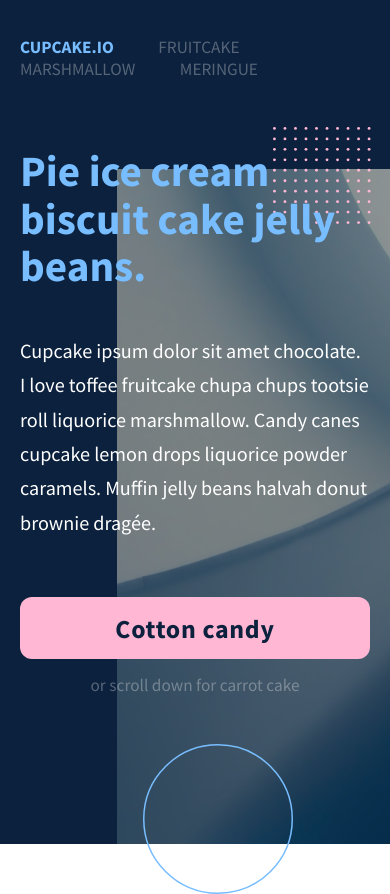
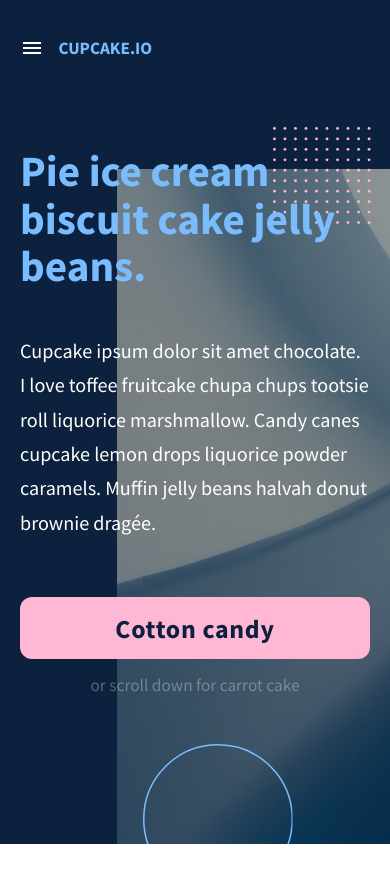
Before and after one commit to marcusbillman/Cupcake.io, a plain HTML site: page index.html in a window 390 px wide. Drawn offline with Linux system fonts and the light colour scheme.

Commit message:
Make navbar responsive, add clip-path to circle

```diff
--- a/css/main.scss
+++ b/css/main.scss
@@ -36,6 +36,11 @@ p {
     min-width: 3rem;
 }
 
+a {
+    text-decoration: none;
+    color: inherit;
+}
+
 .container {
     padding: 0 100px;
     margin: 0 auto;
@@ -43,16 +48,26 @@ p {
     max-width: 1600px;
 }
 
+header {
+    margin-top: 5rem;
+    position: fixed;
+    width: 100%;
+    z-index: 10;
+}
+
 nav {
-    padding-top: 5rem;
-    position: fixed;
-    z-index: 10;
+    display: flex;
+    align-items: center;
+
+    .nav-menu {
+        display: none;
+        margin-right: 2rem;
+    }
 
     .nav-link {
         font-weight: normal;
         color: white;
         opacity: 0.3;
-        text-decoration: none;
         font-size: 2.4rem;
         display: inline-block;
         margin-right: 6rem;
@@ -124,6 +139,7 @@ nav {
         width: 220px;
         bottom: -100px;
         right: 25%;
+        clip-path: inset(0 0 100px 0);
     }
 }
 
@@ -133,7 +149,6 @@ nav {
     font-size: 3.6rem;
     font-weight: bold;
     letter-spacing: 0.1rem;
-    text-decoration: none;
     background: $clr-pink-accent;
     color: $clr-blue-darkest;
     padding: 2rem 6rem;
@@ -165,7 +180,7 @@ nav {
     }
 }
 
-@media only screen and (max-width: 550px) {
+@media only screen and (max-width: 650px) {
     .container {
         padding: 0 20px;
     }
@@ -176,6 +191,16 @@ nav {
 
     p {
         font-size: 2.8rem;
+    }
+
+    nav {
+        .nav-menu {
+            display: inline;
+        }
+
+        .nav-link:not(.nav-link--active) {
+            display: none;
+        }
     }
 
     .hero {
@@ -194,6 +219,7 @@ nav {
         &__circle {
             width: 150px;
             bottom: -50px;
+            clip-path: inset(0 0 50px 0);
         }
     }
 
--- a/index.html
+++ b/index.html
@@ -16,14 +16,17 @@
         <title>Cupcake.io</title>
     </head>
     <body>
+        <header>
             <div class="container">
                 <nav>
+                    <a href="" class="material-icons nav-menu">menu</a>
                     <a href="" class="nav-link nav-link--active">CUPCAKE.IO</a>
                     <a href="" class="nav-link">FRUITCAKE</a>
                     <a href="" class="nav-link">MARSHMALLOW</a>
                     <a href="" class="nav-link">MERINGUE</a>
                 </nav>
             </div>
+        </header>
 
         <section class="hero">
             <div class="container hero__container">
```
Also changed, not shown: css/main.css, 1 other file. Lines whose indentation alone changed are shown as unchanged.
